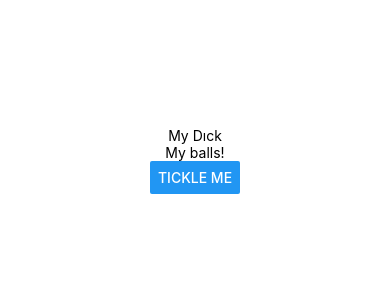
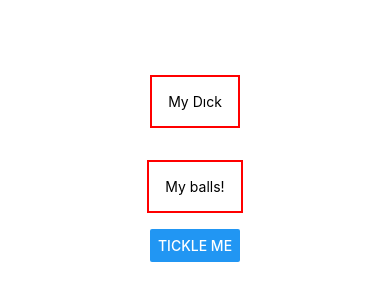
Before and after one commit to moviefan322/reactnative, a React Native app in the folder RNCourse/: screen / in a window 390 px wide. Shown: the part 262-562 px from the top of the page. Built offline with nearby package versions, Linux system fonts and the light colour scheme.

Commit message:
adds styling for RN components

```diff
--- a/RNCourse/App.js
+++ b/RNCourse/App.js
@@ -4,10 +4,10 @@
   return (
     <View style={styles.container}>
       <View>
-        <Text>My Dıck</Text>
+        <Text style={styles.dummyText}>My Dıck</Text>
       </View>
-      <Text>My balls!</Text>
-      <Button title="Tickle Me"/>
+      <Text style={styles.dummyText}>My balls!</Text>
+      <Button title="Tickle Me" />
     </View>
   );
 }
@@ -19,4 +19,10 @@
     alignItems: "center",
     justifyContent: "center",
   },
+  dummyText: {
+    margin: 16,
+    borderWidth: 2,
+    borderColor: "red",
+    padding: 16,
+  },
 });
```
